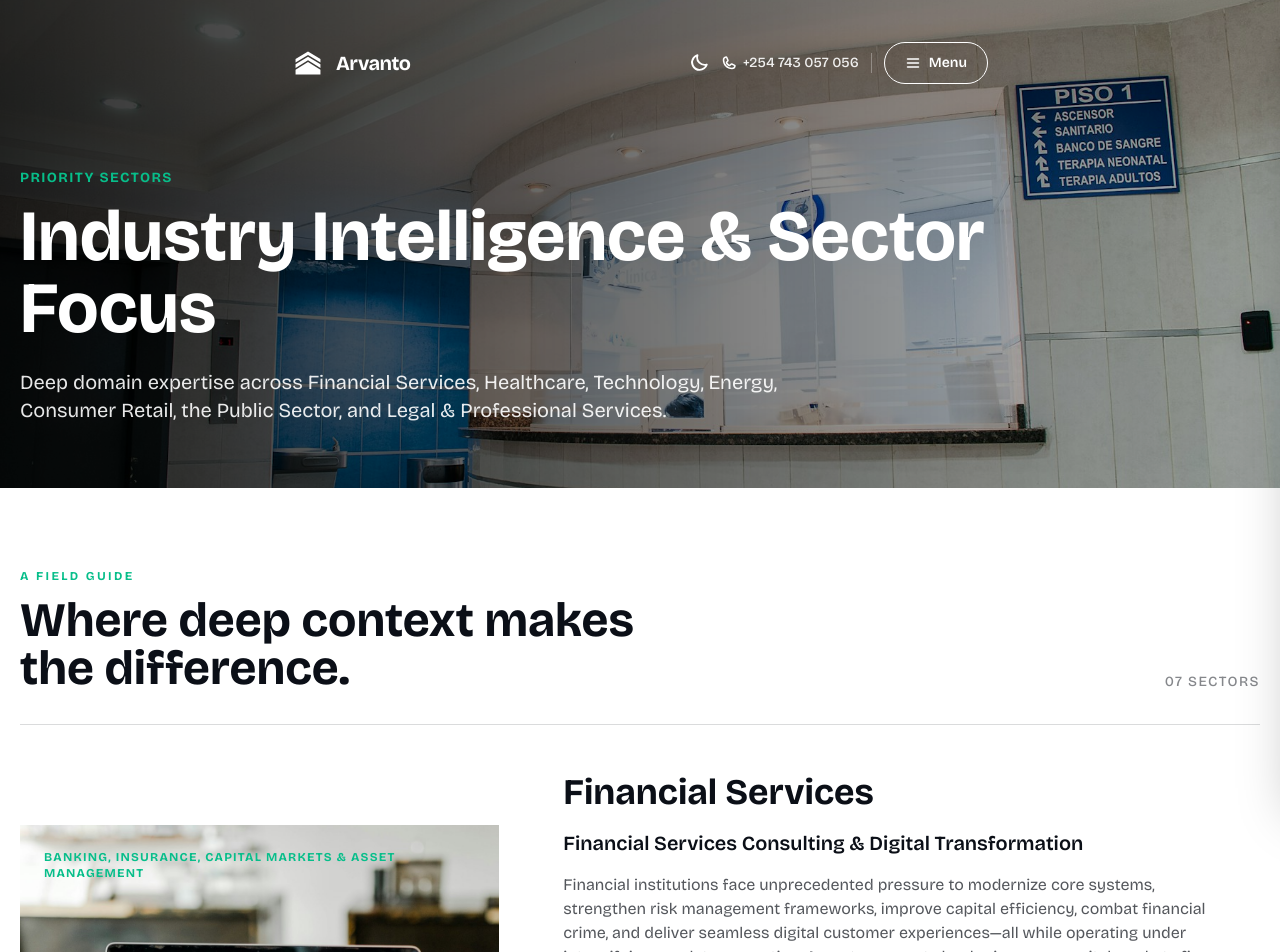
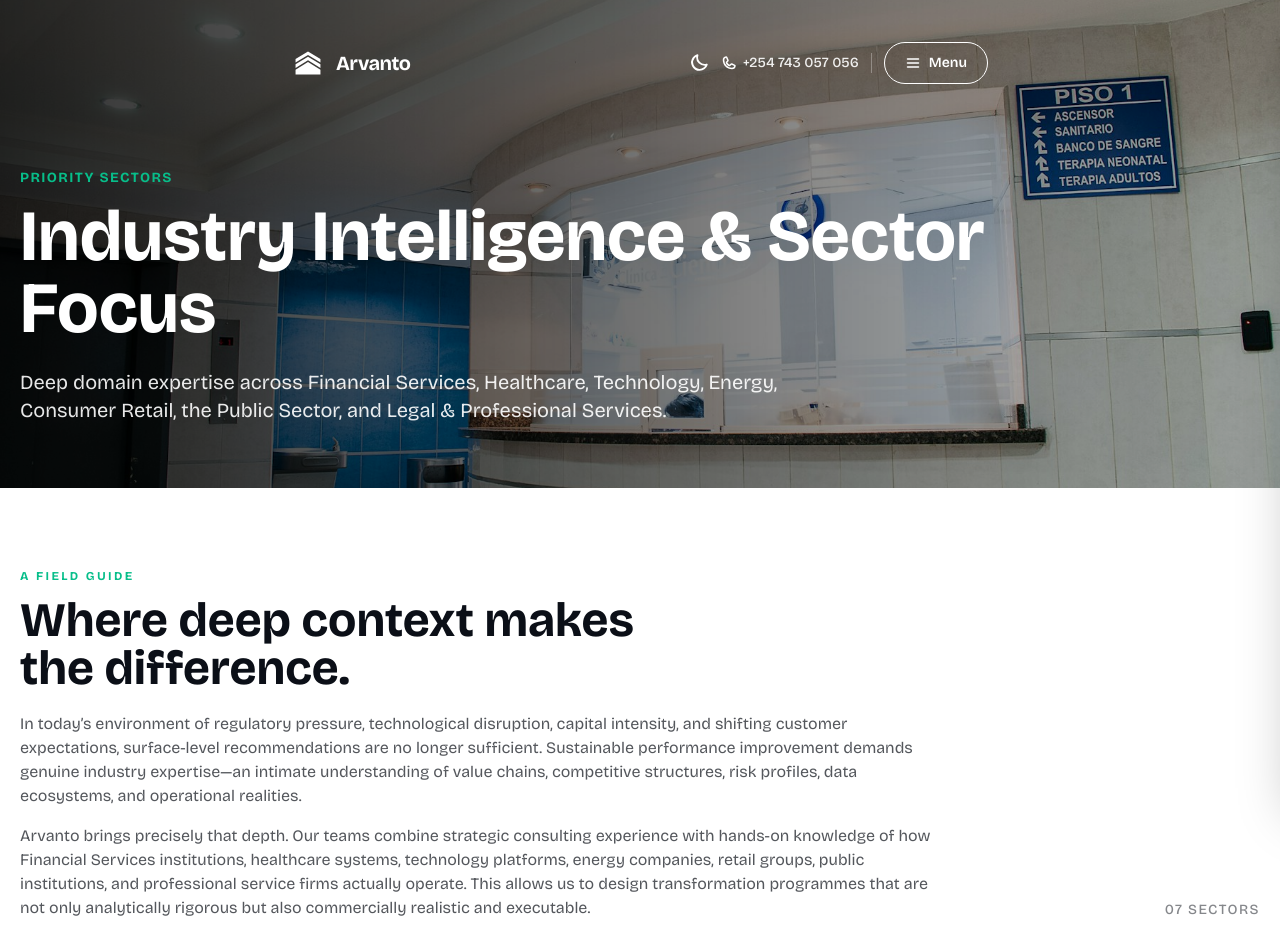
Before and after one commit to k-clinton/Arvanto, a Next.js app: page /industries in a window 1280 px wide. Shown: the top 952 px of the page. Built offline with nearby package versions, Linux system fonts and the light colour scheme.

Commit message:
feat: enhance IndustriesPage with detailed context and insights on industry expertise

```diff
--- a/src/app/industries/page.tsx
+++ b/src/app/industries/page.tsx
@@ -21,16 +21,37 @@ export default function IndustriesPage() {
       />
 
       <section className="container max-w-8xl mx-auto px-5 2xl:px-0 py-12 sm:py-20">
-        <div className="flex flex-col gap-3 border-b border-dark/15 dark:border-white/15 pb-8 sm:flex-row sm:items-end sm:justify-between">
-          <div>
+        <div className="grid gap-3 border-b border-dark/15 pb-8 dark:border-white/15 sm:grid-cols-12 sm:items-end sm:gap-8">
+          <div className="sm:col-span-9">
             <p className="text-xs font-bold uppercase tracking-[0.2em] text-primary">
               A field guide
             </p>
             <h2 className="mt-3 max-w-2xl text-3xl font-bold leading-tight sm:text-4xl md:text-5xl">
               Where deep context makes the difference.
             </h2>
+            <div className="mt-5 space-y-4 text-sm leading-relaxed text-dark/70 dark:text-white/70 sm:text-base">
+              <p>
+                In today’s environment of regulatory pressure, technological
+                disruption, capital intensity, and shifting customer
+                expectations, surface-level recommendations are no longer
+                sufficient. Sustainable performance improvement demands
+                genuine industry expertise—an intimate understanding of value
+                chains, competitive structures, risk profiles, data ecosystems,
+                and operational realities.
+              </p>
+              <p>
+                Arvanto brings precisely that depth. Our teams combine strategic
+                consulting experience with hands-on knowledge of how Financial
+                Services institutions, healthcare systems, technology
+                platforms, energy companies, retail groups, public institutions,
+                and professional service firms actually operate. This allows us
+                to design transformation programmes that are not only
+                analytically rigorous but also commercially realistic and
+                executable.
+              </p>
+            </div>
           </div>
-          <p className="text-sm font-medium uppercase tracking-widest text-dark/50 dark:text-white/50">
+          <p className="text-sm font-medium uppercase tracking-widest text-dark/50 dark:text-white/50 sm:col-span-3 sm:text-right">
             {String(INDUSTRIES.length).padStart(2, "0")} sectors
           </p>
         </div>
@@ -43,7 +64,7 @@ export default function IndustriesPage() {
             >
               <Link
                 href={`/industries/${ind.slug}`}
-                className={`group relative block h-56 cursor-pointer overflow-hidden sm:h-72 md:col-span-5 md:h-full md:max-h-[32rem] md:min-h-72 md:self-center focus-visible:outline focus-visible:outline-2 focus-visible:outline-offset-2 focus-visible:outline-primary ${
+                className={`group relative block h-56 cursor-pointer overflow-hidden rounded-lg sm:h-72 md:col-span-6 md:h-full md:max-h-[32rem] md:min-h-72 md:self-center focus-visible:outline focus-visible:outline-2 focus-visible:outline-offset-2 focus-visible:outline-primary ${
                   index % 2 === 1 ? "md:order-2" : ""
                 }`}
               >
@@ -78,7 +99,7 @@ export default function IndustriesPage() {
               </Link>
 
               <div
-                className={`space-y-4 md:col-span-7 ${
+                className={`space-y-4 md:col-span-6 ${
                   index % 2 === 1 ? "md:order-1" : ""
                 }`}
               >
```
